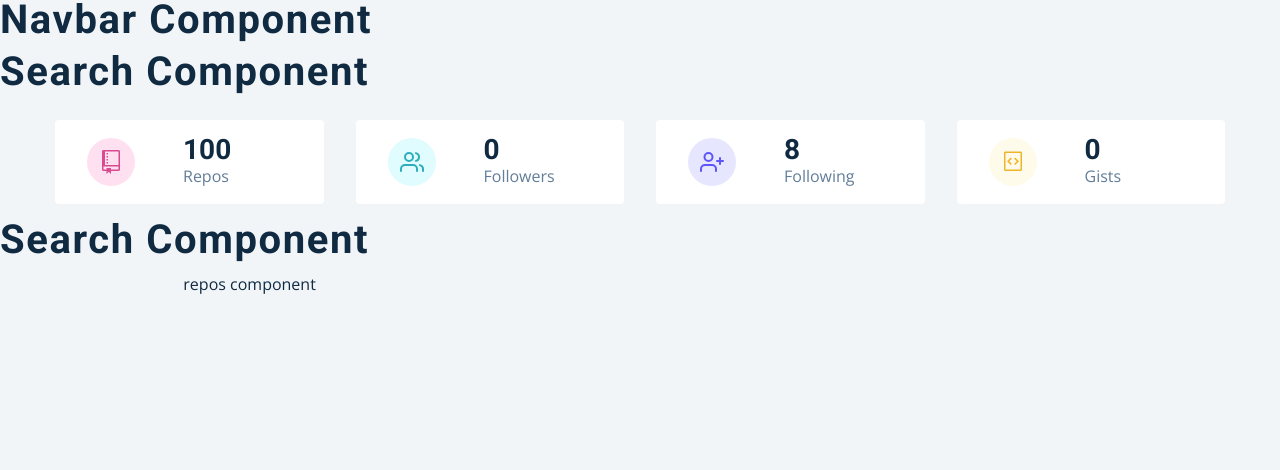
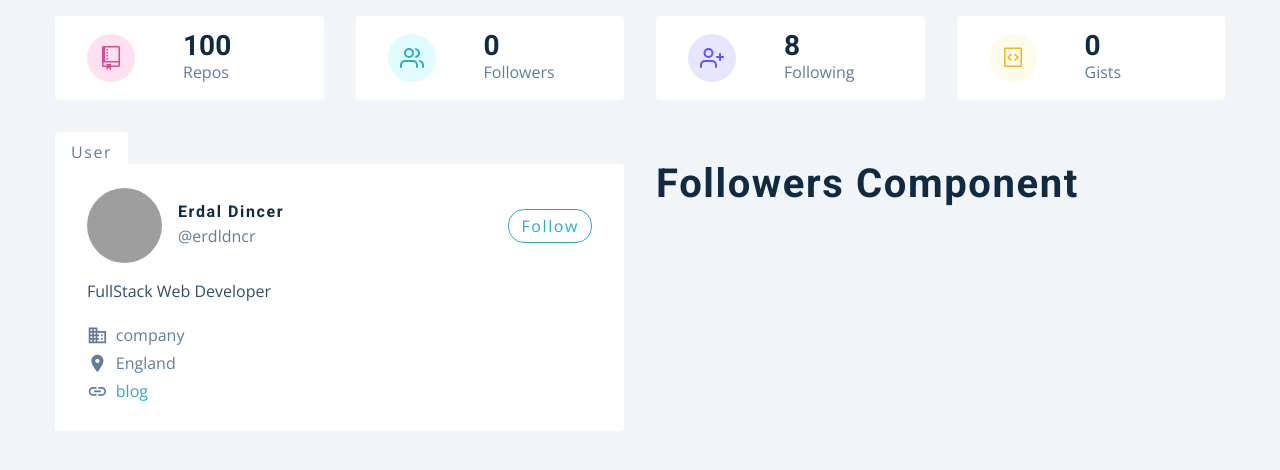
Before and after one commit to erdldncr/search-github-users, a React (Create React App) app: page / in a window 1280 px wide. Shown: the top 470 px of the page. Built offline with nearby package versions, Linux system fonts and the light colour scheme; grey boxes are pictures that could not be loaded.

Commit message:
card component handled

```diff
--- a/src/components/Card.js
+++ b/src/components/Card.js
@@ -3,7 +3,25 @@ import { GithubContext } from '../context/context';
 import styled from 'styled-components';
 import { MdBusiness, MdLocationOn, MdLink } from 'react-icons/md';
 const Card = () => {
-  return <h2>card component</h2>;
+  const {githubUser}=React.useContext(GithubContext)
+  console.log(githubUser)
+  const{login,avatar_url,html_url,name,blog,bio,location,twitter_username,following,followers,company}=githubUser
+  return <Wrapper>
+    <header>
+      <img src={avatar_url} alt={name} />
+      <div>
+        <h4>{name}</h4>
+        <p>@{twitter_username || 'erdldncr'}</p>
+      </div>
+      <a href={html_url}>follow</a>
+    </header>
+    <p className="bio">{bio}</p>
+    <div className="links">
+      <p><MdBusiness /> {company || 'company'}</p>
+      <p><MdLocationOn />{location || 'location'}</p>
+      <a href={`https://${blog}`}><MdLink/>{blog||'blog'}</a>
+    </div>
+  </Wrapper>;
 };
 const Wrapper = styled.article`
   background: var(--clr-white);
--- a/src/components/Info.js
+++ b/src/components/Info.js
@@ -7,16 +7,16 @@ import { FiUsers, FiUserPlus } from 'react-icons/fi';
 const UserInfo = () => {
   const {githubUser}=React.useContext(GithubContext)
   const {public_repos,followers,following,public_gists}=githubUser
-  const items=[
-    {id:1,icon:<GoRepo className='icon'/>, label:'repos',value:public_repos,color:'pink'},
-    {id:2,icon:<FiUsers className='icon'/>, label:'followers',value:followers,color:'green'},
-    {id:3,icon:<FiUserPlus className='icon'/>, label:'following',value:following,color:'purple'},
-    {id:4,icon:<GoGist className='icon'/>, label:'gists',value:public_gists,color:'yellow'}
+  const items = [
+    { id: 1, icon: <GoRepo className='icon' />, label: 'repos', value: public_repos, color: 'pink' },
+    { id: 2, icon: <FiUsers className='icon' />, label: 'followers', value: followers, color: 'green' },
+    { id: 3, icon: <FiUserPlus className='icon' />, label: 'following', value: following, color: 'purple' },
+    { id: 4, icon: <GoGist className='icon' />, label: 'gists', value: public_gists, color: 'yellow' }
   ]
   return <section className="section">
     <Wrapper className='section-center'>
         {items.map(item=>{
-          return <Item {...item}/>
+          return <Item key={item.id} {...item}/>
         })}
     </Wrapper>
   </section>
--- a/src/components/User.js
+++ b/src/components/User.js
@@ -1,9 +1,20 @@
 import React from 'react';
 import styled from 'styled-components';
+
 import Card from './Card';
 import Followers from './Followers';
 const User = () => {
-  return <h2>search component</h2>;
+
+
+  return <section className='section'>
+    <Wrapper className='section-center'>
+      <Card>
+
+      </Card>
+      <Followers></Followers>
+    </Wrapper>
+
+  </section>;
 };
 
 const Wrapper = styled.div`
--- a/src/context/mockData.js/mockUser.js
+++ b/src/context/mockData.js/mockUser.js
@@ -17,11 +17,11 @@ export default {
   "received_events_url": "https://api.github.com/users/erdldncr/received_events",
   "type": "User",
   "site_admin": false,
-  "name": null,
+  "name": 'Erdal Dincer',
   "company": null,
   "blog": "",
-  "location": null,
-  "email": null,
+  "location": 'England',
+  "email": 'erdldncr@gmail.com',
   "hireable": null,
   "bio": 'FullStack Web Developer ',
   "twitter_username": 'erdldncr',
--- a/src/pages/Dashboard.js
+++ b/src/pages/Dashboard.js
@@ -5,12 +5,12 @@ import { GithubContext } from '../context/context';
 const Dashboard = () => {
   return (
     <main>
-      <Navbar>
-      </Navbar>
-      <Search/>
+      {/* <Navbar>
+      </Navbar> */}
+      {/* <Search/> */}
       <Info/>
       <User/>
-      <Repos/>
+      {/* <Repos/> */}
     </main>
   );
 };
```
